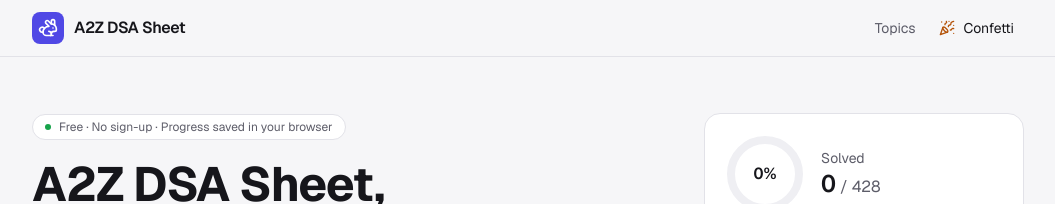
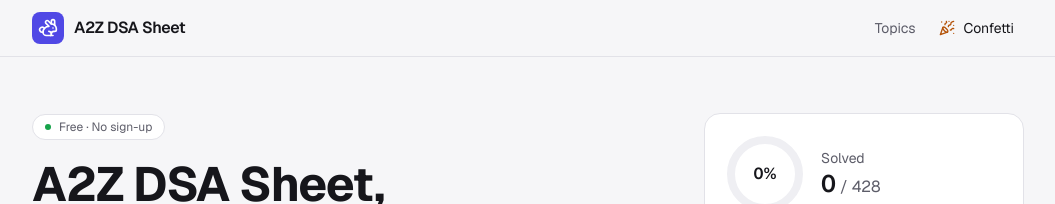
Before and after one commit to himanshumishra3198/Sheet, a Next.js app: page / in a window 1280 px wide. Shown: the top 204 px of the page, without its empty margins (112-1167 px from the left). Built offline with nearby package versions, Linux system fonts and the light colour scheme.

Commit message:
Drop the browser-storage note from the hero pill
The progress panel and footer already say where progress is kept.

```diff
--- a/app/page.tsx
+++ b/app/page.tsx
@@ -40,7 +40,7 @@
         <div>
           <p className="inline-flex items-center gap-2 rounded-full border border-line bg-surface px-3 py-1 text-xs text-muted">
             <span className="size-1.5 rounded-full bg-solved" aria-hidden="true" />
-            Free · No sign-up · Progress saved in your browser
+            Free · No sign-up
           </p>
           <h1 className="mt-5 text-4xl font-bold tracking-tight text-balance sm:text-5xl">
             A2Z DSA Sheet,{" "}
```
